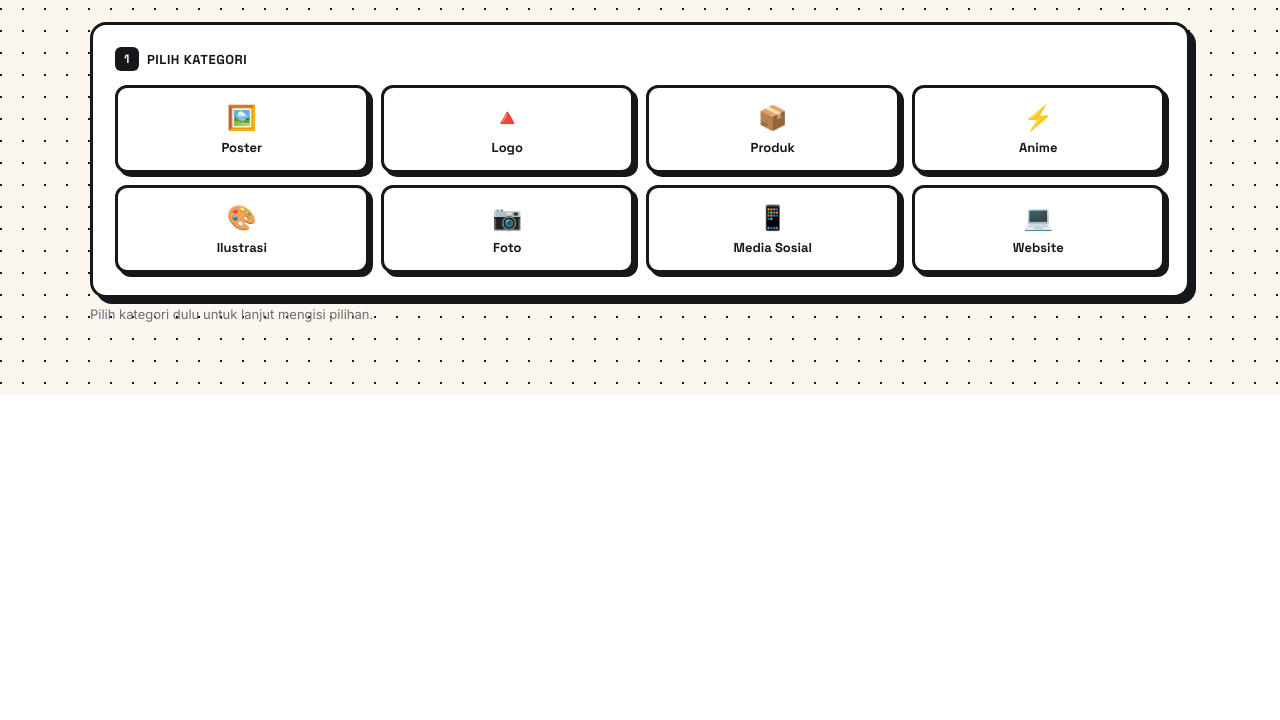
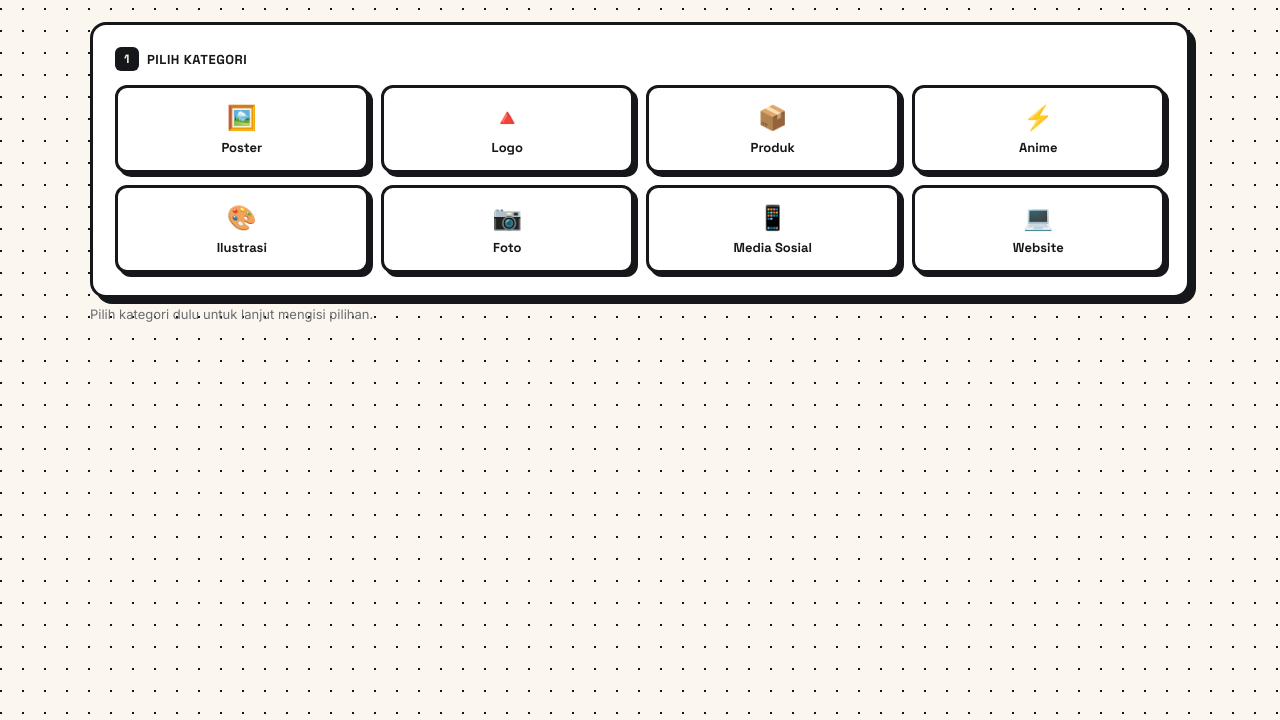
Before and after one commit to Aburiru/Prompt-Content-Generator, a plain HTML site: page index.html in a window 1280 px wide. Shown: the part 80-800 px from the top of the page. Drawn offline with Linux system fonts and the light colour scheme.

Commit message:
fix: background dots fill viewport on load

```diff
--- a/index.html
+++ b/index.html
@@ -18,14 +18,14 @@
     --shadow-off: 6px;
   }
   *{box-sizing:border-box;}
-  body{margin:0;}
-  html{-webkit-tap-highlight-color:transparent;}
+  html, body { height: 100%; margin: 0; }
+  body { -webkit-tap-highlight-color: transparent; }
 
   .pb-root{
     background:var(--paper);
     color:var(--ink);
     font-family:'Inter',sans-serif;
-    min-height:100%;
+    min-height:100vh;
     padding:28px 20px 60px;
     background-image:
       radial-gradient(var(--ink) 1px, transparent 1px);
```
